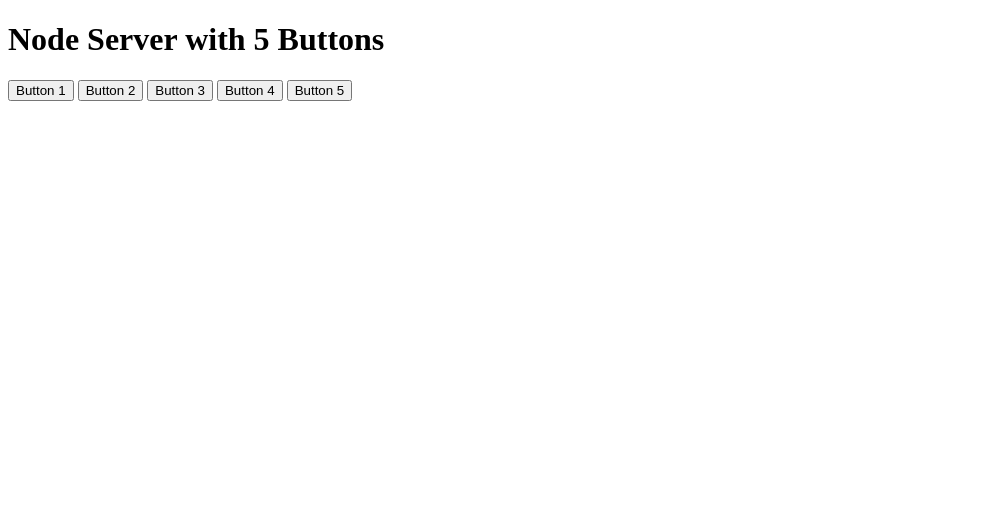
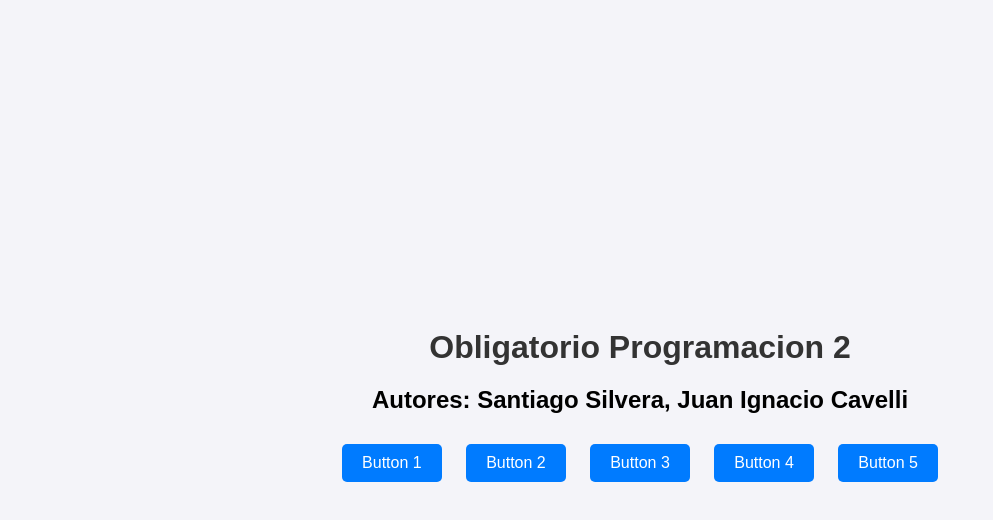
Before and after one commit to Santiago-Silvera/Obligatorio_Prog2_Silvera_Cavelli, a website: page node-server/src/index.html in a window 1280 px wide. Shown: the whole page, without its empty margins (0-993 px from the left). Drawn offline with Linux system fonts and the light colour scheme.

Commit message:
better ui

```diff
--- a/node-server/src/index.html
+++ b/node-server/src/index.html
@@ -3,16 +3,21 @@
   <head>
     <meta charset="UTF-8" />
     <meta name="viewport" content="width=device-width, initial-scale=1.0" />
-    <!-- Link to the external JavaScript file -->
+    <!-- Script -->
     <script src="script.js" defer></script>
-    <title>Node Server with Buttons</title>
+    <!-- Style -->
+    <link rel="stylesheet" href="styles.css" />
+    <title>Santiago Silvera, Juan Ignacio Cavelli</title>
   </head>
   <body>
-    <h1>Node Server with 5 Buttons</h1>
-    <button id="btn1" onclick="handleButton(1)">Button 1</button>
-    <button id="btn2" onclick="handleButton(2)">Button 2</button>
-    <button id="btn3" onclick="handleButton(3)">Button 3</button>
-    <button id="btn4" onclick="handleButton(4)">Button 4</button>
-    <button id="btn5" onclick="handleButton(5)">Button 5</button>
+    <div class="main">
+      <h1>Obligatorio Programacion 2</h1>
+      <h2>Autores: Santiago Silvera, Juan Ignacio Cavelli</h2>
+      <button id="btn1" onclick="handleButton(1)">Button 1</button>
+      <button id="btn2" onclick="handleButton(2)">Button 2</button>
+      <button id="btn3" onclick="handleButton(3)">Button 3</button>
+      <button id="btn4" onclick="handleButton(4)">Button 4</button>
+      <button id="btn5" onclick="handleButton(5)">Button 5</button>
+    </div>
   </body>
 </html>
--- /dev/null
+++ b/node-server/src/styles.css
@@ -0,0 +1,42 @@
+/* styles.css */
+
+/* Basic styling for the body */
+body {
+  font-family: Arial, sans-serif;
+  background-color: #f4f4f9;
+  margin: 0;
+  padding: 0;
+  display: flex;
+  flex-direction: column;
+  align-items: center;
+  justify-content: center;
+  height: 100vh;
+  text-align: center;
+}
+
+/* Styling for the heading */
+h1 {
+  color: #333;
+  margin-bottom: 20px;
+}
+
+/* Styling for the buttons */
+button {
+  background-color: #007bff;
+  color: white;
+  border: none;
+  border-radius: 5px;
+  padding: 10px 20px;
+  font-size: 16px;
+  margin: 10px;
+  cursor: pointer;
+  transition: background-color 0.3s ease;
+}
+
+button:hover {
+  background-color: #0056b3;
+}
+
+button:active {
+  background-color: #004080;
+}
```
